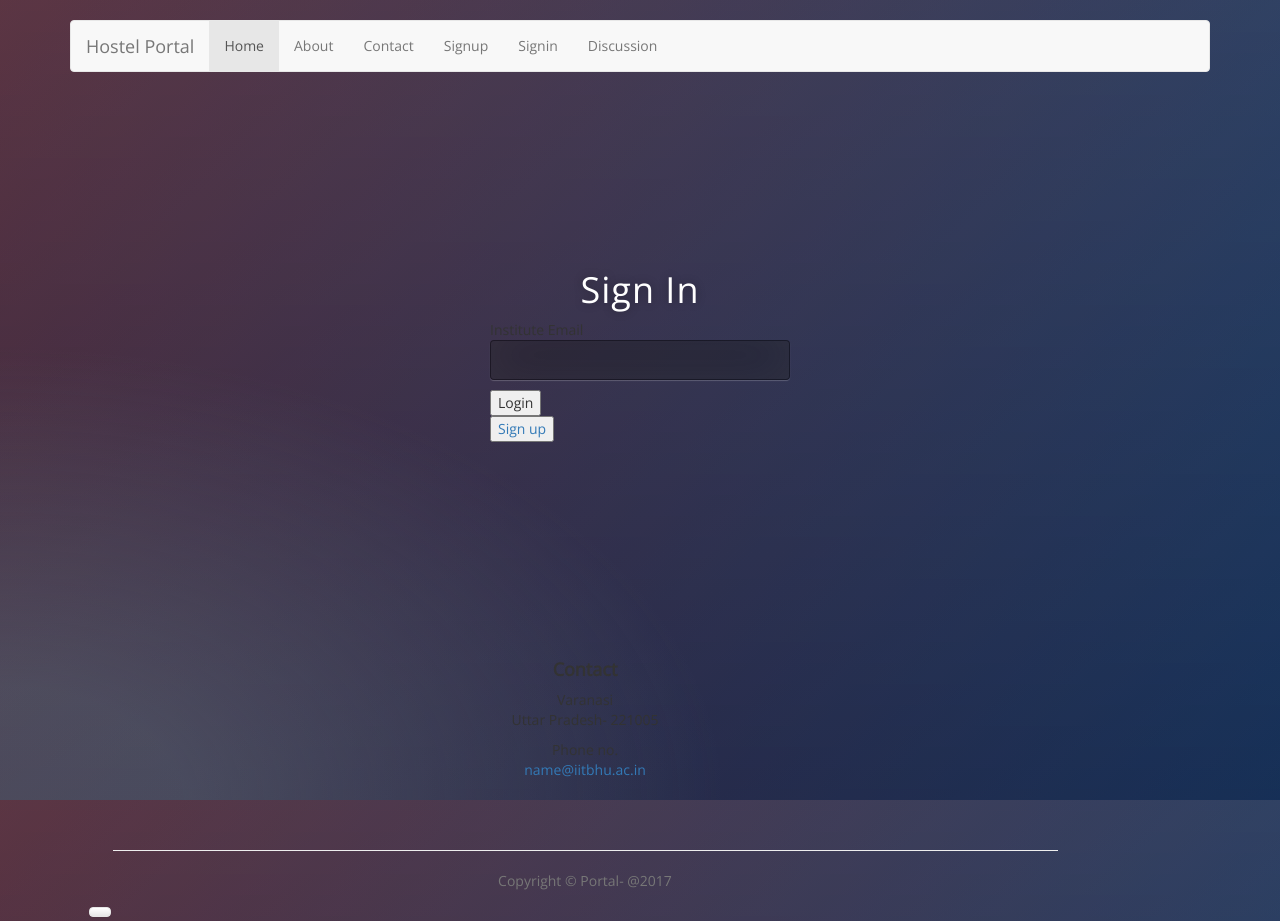
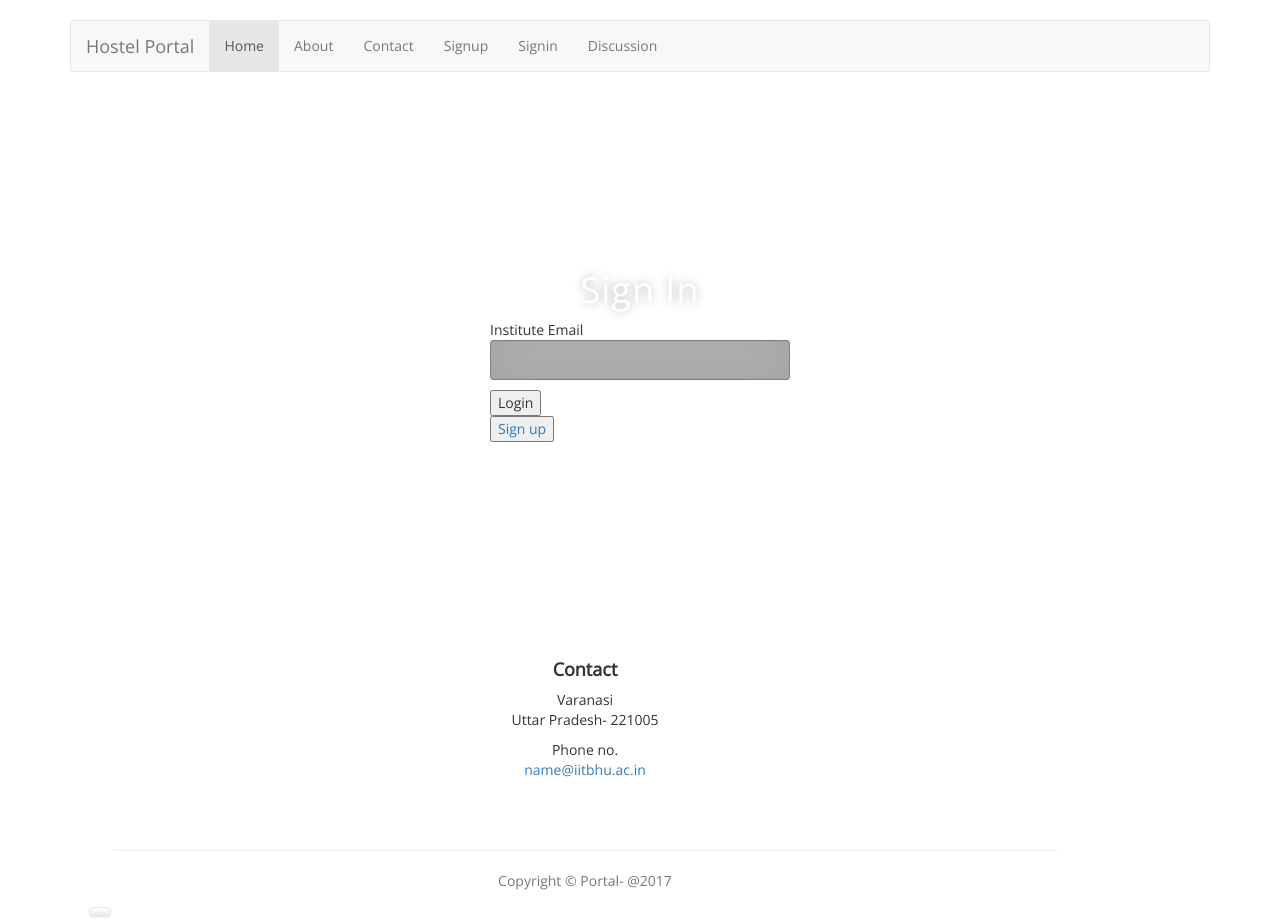
Before and after one commit to ketankr9/hostel, a Django app: page /registeration/ in a window 1280 px wide. Run offline with Django 3.2, Linux system fonts and the light colour scheme; some libraries are stand-ins or nearby versions.

Commit message:
Update style.css

```diff
--- a/static/login/css/style.css
+++ b/static/login/css/style.css
@@ -17,13 +17,7 @@ body {
 	width: 100%;
 	height:100%;
 	font-family: 'Open Sans', sans-serif;
-	background: #092756;
-	background: -moz-radial-gradient(0% 100%, ellipse cover, rgba(104,128,138,.4) 10%,rgba(138,114,76,0) 40%),-moz-linear-gradient(top,  rgba(57,173,219,.25) 0%, rgba(42,60,87,.4) 100%), -moz-linear-gradient(-45deg,  #670d10 0%, #092756 100%);
-	background: -webkit-radial-gradient(0% 100%, ellipse cover, rgba(104,128,138,.4) 10%,rgba(138,114,76,0) 40%), -webkit-linear-gradient(top,  rgba(57,173,219,.25) 0%,rgba(42,60,87,.4) 100%), -webkit-linear-gradient(-45deg,  #670d10 0%,#092756 100%);
-	background: -o-radial-gradient(0% 100%, ellipse cover, rgba(104,128,138,.4) 10%,rgba(138,114,76,0) 40%), -o-linear-gradient(top,  rgba(57,173,219,.25) 0%,rgba(42,60,87,.4) 100%), -o-linear-gradient(-45deg,  #670d10 0%,#092756 100%);
-	background: -ms-radial-gradient(0% 100%, ellipse cover, rgba(104,128,138,.4) 10%,rgba(138,114,76,0) 40%), -ms-linear-gradient(top,  rgba(57,173,219,.25) 0%,rgba(42,60,87,.4) 100%), -ms-linear-gradient(-45deg,  #670d10 0%,#092756 100%);
-	background: -webkit-radial-gradient(0% 100%, ellipse cover, rgba(104,128,138,.4) 10%,rgba(138,114,76,0) 40%), linear-gradient(to bottom,  rgba(57,173,219,.25) 0%,rgba(42,60,87,.4) 100%), linear-gradient(135deg,  #670d10 0%,#092756 100%);
-	filter: progid:DXImageTransform.Microsoft.gradient( startColorstr='#3E1D6D', endColorstr='#092756',GradientType=1 );
+
 }
 .login {
 	position: absolute;
```
